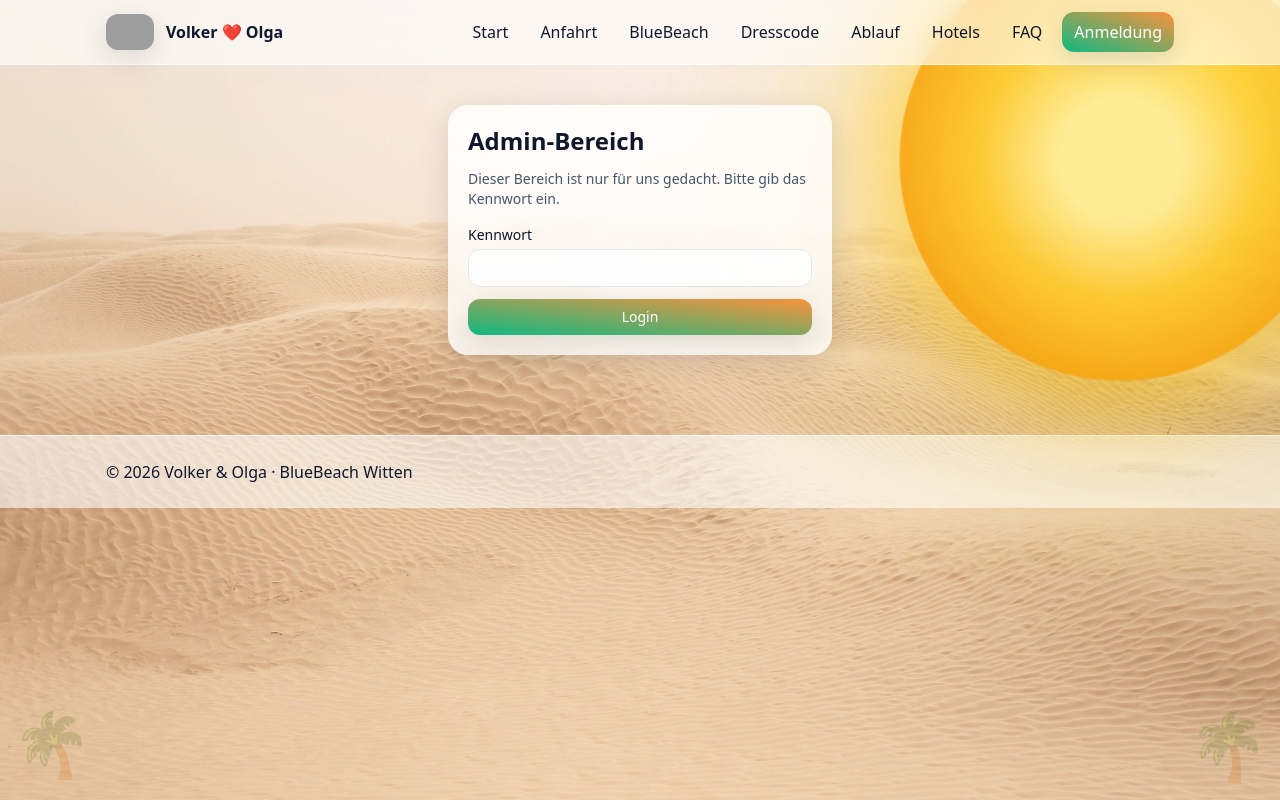
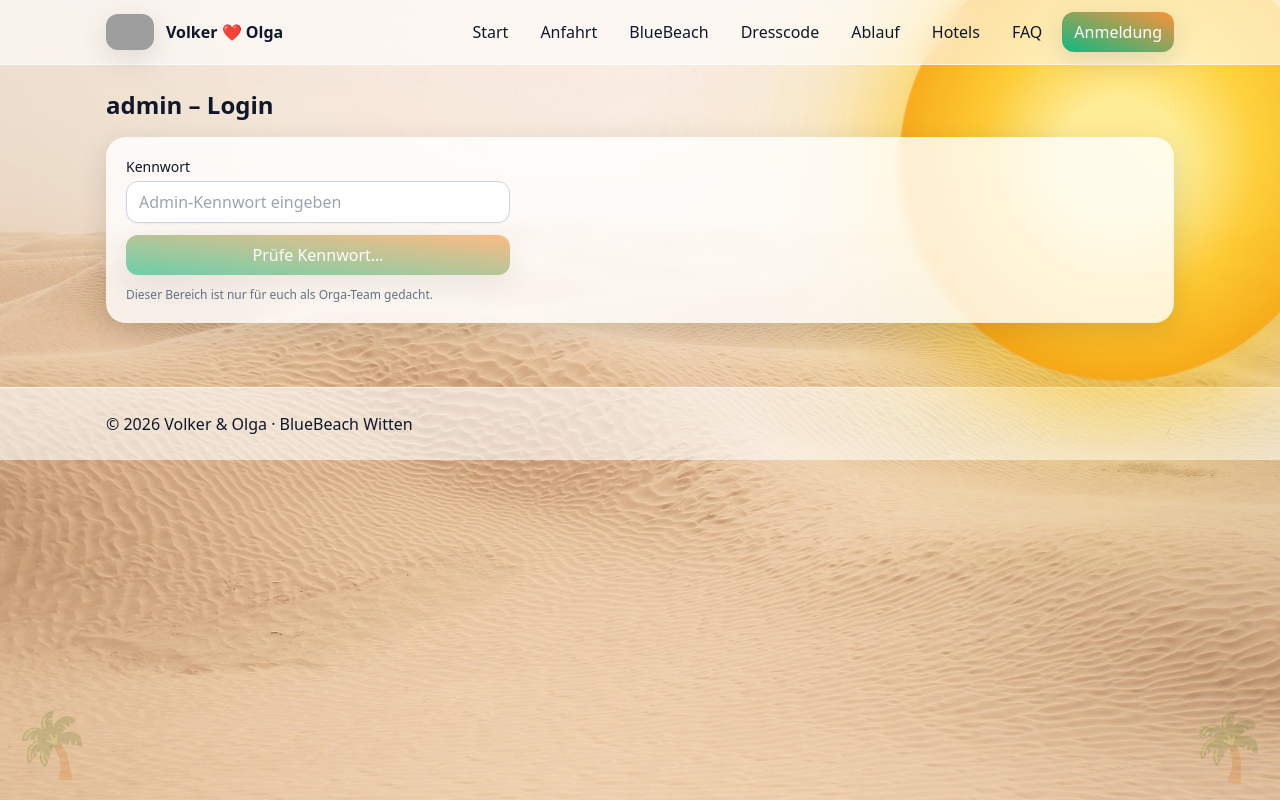
Before and after one commit to CrasherVol/Beach-Hoch-Vol-Ol, a React (Vite) app: page /admin in a window 1280 px wide. Built offline with nearby package versions, Linux system fonts and the light colour scheme; grey boxes are pictures that could not be loaded.

Commit message:
Add filters to admin view and show guest names

```diff
--- a/src/pages/admin.jsx
+++ b/src/pages/admin.jsx
@@ -57,24 +57,25 @@ export default function Admin() {
   });
   const [search, setSearch] = useState("");
 
-  // 🔐 Login-Status & Key
+  // 🔐 Admin-Login-States
   const [passwordInput, setPasswordInput] = useState("");
   const [adminKey, setAdminKey] = useState("");
   const [authenticated, setAuthenticated] = useState(false);
   const [authError, setAuthError] = useState("");
 
-  // Beim Laden schauen, ob im Tab schon eingeloggt
+  // 🧊 Filter-Status: all | onlyYes | onlyNo | withGuests
+  const [filterStatus, setFilterStatus] = useState("all");
+
+  // beim Laden schauen, ob im Tab schon ein admin_key hinterlegt ist
   useEffect(() => {
-    const storedKey = sessionStorage.getItem("admin_key");
-    if (storedKey) {
-      setAdminKey(storedKey);
+    const stored = sessionStorage.getItem("admin_key");
+    if (stored) {
+      setAdminKey(stored);
       setAuthenticated(true);
-    } else {
-      setLoading(false); // sonst „Lade Einträge…“ ohne Login
     }
   }, []);
 
-  // Daten nur laden, wenn eingeloggt + Key vorhanden
+  // Einträge laden – nur wenn eingeloggt
   useEffect(() => {
     if (!authenticated || !adminKey) return;
 
@@ -88,13 +89,6 @@ export default function Admin() {
           },
         });
         if (!res.ok) {
-          if (res.status === 401) {
-            setAuthenticated(false);
-            setAdminKey("");
-            sessionStorage.removeItem("admin_key");
-            setErr("Nicht autorisiert – bitte neu einloggen.");
-            return;
-          }
           throw new Error("Fehler beim Laden");
         }
         const data = await res.json();
@@ -106,6 +100,7 @@ export default function Admin() {
         setLoading(false);
       }
     };
+
     load();
   }, [authenticated, adminKey]);
 
@@ -140,7 +135,7 @@ export default function Admin() {
     const blob = new Blob([csv], { type: "text/csv;charset=utf-8;" });
     const a = document.createElement("a");
     a.href = URL.createObjectURL(blob);
-    a.download = "rsvp-export.csv";
+    a.download = "rsvp-export.csv"; // Excel-kompatibel
     a.click();
     URL.revokeObjectURL(a.href);
   };
@@ -160,6 +155,55 @@ export default function Admin() {
   const sortIndicator = (key) => {
     if (sortConfig.key !== key) return "↕";
     return sortConfig.direction === "asc" ? "▲" : "▼";
+  };
+
+  const handleLogin = async (e) => {
+    e.preventDefault();
+    setAuthError("");
+    if (!passwordInput.trim()) {
+      setAuthError("Bitte Kennwort eingeben.");
+      return;
+    }
+
+    try {
+      setLoading(true);
+      const res = await fetch("/api/rsvp?authCheck=1", {
+        headers: {
+          "x-admin-key": passwordInput.trim(),
+        },
+      });
+
+      if (!res.ok) {
+        throw new Error("Auth failed");
+      }
+
+      const data = await res.json();
+      if (!data || data.ok !== true) {
+        throw new Error("Auth failed");
+      }
+
+      // erfolgreich
+      const key = passwordInput.trim();
+      setAdminKey(key);
+      setAuthenticated(true);
+      sessionStorage.setItem("admin_key", key);
+      setPasswordInput("");
+    } catch (e) {
+      console.error(e);
+      setAuthError("Falsches Kennwort oder keine Berechtigung.");
+      setAuthenticated(false);
+      setAdminKey("");
+      sessionStorage.removeItem("admin_key");
+    } finally {
+      setLoading(false);
+    }
+  };
+
+  const handleLogout = () => {
+    setAuthenticated(false);
+    setAdminKey("");
+    sessionStorage.removeItem("admin_key");
+    setList([]);
   };
 
   const derived = useMemo(() => {
@@ -195,7 +239,8 @@ export default function Admin() {
   const filteredAndSorted = useMemo(() => {
     const normSearch = search.trim().toLowerCase();
 
-    const filtered = list.filter((r) => {
+    // 🔍 Suche
+    const searched = list.filter((r) => {
       if (!normSearch) return true;
       const haystack = [
         r.name,
@@ -207,6 +252,27 @@ export default function Admin() {
         .join(" ")
         .toLowerCase();
       return haystack.includes(normSearch);
+    });
+
+    // 🧊 Filter (Zusage / Absage / mit Gästen)
+    const filteredByStatus = searched.filter((r) => {
+      const persons = Number(r.persons) || 0;
+      const extraCount = Array.isArray(r.extraNames)
+        ? r.extraNames.length
+        : 0;
+      const isCancelled =
+        String(r.status).toLowerCase() === "cancelled" || persons === 0;
+
+      switch (filterStatus) {
+        case "onlyYes":
+          return !isCancelled && persons > 0;
+        case "onlyNo":
+          return isCancelled;
+        case "withGuests":
+          return extraCount > 0;
+        default:
+          return true; // "all"
+      }
     });
 
     const getSortValue = (r, key) => {
@@ -228,7 +294,7 @@ export default function Admin() {
       }
     };
 
-    const sorted = [...filtered].sort((a, b) => {
+    const sorted = [...filteredByStatus].sort((a, b) => {
       const aVal = getSortValue(a, sortConfig.key);
       const bVal = getSortValue(b, sortConfig.key);
       if (aVal < bVal) return sortConfig.direction === "asc" ? -1 : 1;
@@ -237,159 +303,119 @@ export default function Admin() {
     });
 
     return sorted;
-  }, [list, sortConfig, search]);
+  }, [list, sortConfig, search, filterStatus]);
 
   const lastTsDisplay = derived.lastCreated
     ? formatDate(derived.lastCreated)
     : "–";
 
-  const handleLogin = async (e) => {
-    e.preventDefault();
-    setAuthError("");
-    if (!passwordInput.trim()) {
-      setAuthError("Bitte ein Kennwort eingeben.");
-      return;
-    }
-
-    try {
-      setLoading(true);
-      // Test-Request an API – wenn 200 => Passwort korrekt
-      const res = await fetch("/api/rsvp?authCheck=1", {
-        headers: {
-          "x-admin-key": passwordInput.trim(),
-        },
-      });
-
-      if (!res.ok) {
-        if (res.status === 401) {
-          setAuthError("Falsches Kennwort.");
-        } else {
-          setAuthError("Serverfehler beim Login.");
-        }
-        return;
-      }
-
-      // Passwort ist korrekt
-      setAdminKey(passwordInput.trim());
-      setAuthenticated(true);
-      sessionStorage.setItem("admin_key", passwordInput.trim());
-      setAuthError("");
-    } catch (e2) {
-      console.error(e2);
-      setAuthError("Netzwerkfehler beim Login.");
-    } finally {
-      setLoading(false);
-    }
-  };
-
-  // 🔒 Login-Screen, wenn nicht eingeloggt
+  // 🔐 Wenn nicht eingeloggt → Login-Formular anzeigen
   if (!authenticated) {
     return (
-      <div className="page py-10 px-4 sm:px-5 md:px-6">
-        <SEO title="admin login" description="Admin-Login zur RSVP-Übersicht" />
-        <div className="max-w-sm mx-auto">
+      <div className="page py-6">
+        <SEO title="admin login" description="Geschützter Admin-Bereich" />
+        <h2 className="text-2xl font-bold mb-4">admin – Login</h2>
+
         <Card>
-            <h1 className="text-xl sm:text-2xl font-bold mb-3">
-              Admin-Bereich
-            </h1>
-            <p className="text-sm text-slate-600 mb-4">
-              Dieser Bereich ist nur für uns gedacht. Bitte gib das Kennwort ein.
-            </p>
-            <form onSubmit={handleLogin} className="grid gap-3">
-              <label className="grid gap-1 text-sm">
-                Kennwort
+          <form onSubmit={handleLogin} className="grid gap-3 max-w-sm">
+            <label className="grid gap-1">
+              <span className="text-sm font-medium">Kennwort</span>
               <input
                 type="password"
-                  className="border rounded-xl px-3 py-2 bg-white/90"
+                className="px-3 py-2 rounded-xl border border-slate-300 shadow-sm focus:outline-none focus:ring-2 focus:ring-emerald-400"
                 value={passwordInput}
                 onChange={(e) => setPasswordInput(e.target.value)}
-                  autoComplete="current-password"
+                placeholder="Admin-Kennwort eingeben"
               />
             </label>
             {authError && (
-                <p className="text-xs text-red-600 bg-red-50 rounded-lg px-3 py-2">
+              <p className="text-sm text-red-600 bg-red-50 rounded-lg px-3 py-2">
                 {authError}
               </p>
             )}
             <button
               type="submit"
-                className="px-4 py-2 rounded-xl text-white bg-gradient-to-tr from-emerald-500 to-orange-400 shadow-soft hover:scale-[1.02] transition text-sm"
+              disabled={loading}
+              className="px-4 py-2 rounded-xl text-white bg-gradient-to-tr from-emerald-500 to-orange-400 shadow-soft hover:scale-[1.02] transition disabled:opacity-60"
             >
-                Login
+              {loading ? "Prüfe Kennwort…" : "Login"}
             </button>
+            <p className="text-xs text-slate-500">
+              Dieser Bereich ist nur für euch als Orga-Team gedacht.
+            </p>
           </form>
         </Card>
-        </div>
       </div>
     );
   }
 
-  // ✅ ab hier: echte Admin-Ansicht
+  // ✅ Eingeloggt: Admin-Übersicht
   return (
-    <div className="page py-6 sm:py-8 px-4 sm:px-5 md:px-6">
+    <div className="page py-6">
       <SEO title="admin" description="RSVP-Übersicht & Export" />
-
-      <div className="max-w-6xl mx-auto">
-        <h2 className="text-xl sm:text-2xl font-bold mb-4">admin – RSVPs</h2>
+      <div className="flex items-center justify-between gap-3 mb-4 flex-wrap">
+        <h2 className="text-2xl font-bold">admin – RSVPs</h2>
+        <button
+          type="button"
+          onClick={handleLogout}
+          className="text-sm px-3 py-1.5 rounded-full border border-slate-300 text-slate-600 hover:bg-slate-100"
+        >
+          Logout
+        </button>
+      </div>
 
       {/* Statusmeldungen */}
-        {loading && (
-          <p className="text-slate-500 mb-4 text-sm sm:text-base">
-            Lade Einträge…
-          </p>
-        )}
-        {err && (
-          <p className="text-red-600 mb-4 text-sm sm:text-base">{err}</p>
-        )}
+      {loading && <p className="text-slate-500 mb-4">Lade Einträge…</p>}
+      {err && <p className="text-red-600 mb-4">{err}</p>}
 
       {!loading && !err && (
         <>
           {list.length > 0 ? (
             <>
               {/* Dashboard-Kacheln */}
-                <div className="grid gap-3 sm:gap-4 grid-cols-2 md:grid-cols-4 mb-4">
+              <div className="grid gap-4 md:grid-cols-4 mb-4">
                 <Card>
                   <div className="flex flex-col">
-                      <span className="text-[10px] sm:text-xs uppercase tracking-wide text-slate-500 mb-1">
+                    <span className="text-xs uppercase tracking-wide text-slate-500 mb-1">
                       Anmeldungen
                     </span>
-                      <span className="text-xl sm:text-2xl font-semibold">
+                    <span className="text-2xl font-semibold">
                       {derived.totalRsvps}
                     </span>
                   </div>
                 </Card>
                 <Card>
                   <div className="flex flex-col">
-                      <span className="text-[10px] sm:text-xs uppercase tracking-wide text-slate-500 mb-1">
+                    <span className="text-xs uppercase tracking-wide text-slate-500 mb-1">
                       Teilnehmerzahl
                     </span>
-                      <span className="text-xl sm:text-2xl font-semibold">
+                    <span className="text-2xl font-semibold">
                       {derived.totalPersons}
                     </span>
-                      <span className="text-[10px] sm:text-xs text-slate-400 mt-1">
+                    <span className="text-xs text-slate-400 mt-1">
                       (Basis + eingetragene Personen)
                     </span>
                   </div>
                 </Card>
                 <Card>
                   <div className="flex flex-col">
-                      <span className="text-[10px] sm:text-xs uppercase tracking-wide text-slate-500 mb-1">
+                    <span className="text-xs uppercase tracking-wide text-slate-500 mb-1">
                       Mitgäste gesamt
                     </span>
-                      <span className="text-xl sm:text-2xl font-semibold">
+                    <span className="text-2xl font-semibold">
                       {derived.totalExtra}
                     </span>
                   </div>
                 </Card>
                 <Card>
                   <div className="flex flex-col">
-                      <span className="text-[10px] sm:text-xs uppercase tracking-wide text-slate-500 mb-1">
+                    <span className="text-xs uppercase tracking-wide text-slate-500 mb-1">
                       Absagen
                     </span>
-                      <span className="text-xl sm:text-2xl font-semibold">
+                    <span className="text-2xl font-semibold">
                       {derived.cancellations}
                     </span>
-                      <span className="text-[10px] sm:text-xs text-slate-400 mt-1">
+                    <span className="text-xs text-slate-400 mt-1">
                       (persons = 0 oder status = &quot;cancelled&quot;)
                     </span>
                   </div>
@@ -397,21 +423,71 @@ export default function Admin() {
               </div>
 
               {/* Toolbar */}
-                <div className="mb-4 flex flex-col sm:flex-row flex-wrap items-start sm:items-center gap-3 justify-between">
-                  <div className="flex flex-col text-xs sm:text-sm text-slate-500">
+              <div className="mb-4 flex flex-wrap items-center gap-3 justify-between">
+                <div className="flex flex-col text-sm text-slate-500">
                   <span>Letzte Anmeldung: {lastTsDisplay}</span>
                   <span>Gesamt: {derived.totalRsvps} Einträge</span>
                 </div>
-                  <div className="flex flex-col sm:flex-row gap-2 items-stretch sm:items-center w-full sm:w-auto">
+
+                <div className="flex flex-wrap gap-2 items-center">
+                  {/* Filter-Buttons */}
+                  <div className="flex flex-wrap gap-1">
+                    <button
+                      type="button"
+                      onClick={() => setFilterStatus("all")}
+                      className={`px-3 py-1.5 rounded-full text-xs border ${
+                        filterStatus === "all"
+                          ? "bg-emerald-500 text-white border-emerald-500"
+                          : "bg-white text-slate-700 border-slate-200"
+                      }`}
+                    >
+                      Alle
+                    </button>
+                    <button
+                      type="button"
+                      onClick={() => setFilterStatus("onlyYes")}
+                      className={`px-3 py-1.5 rounded-full text-xs border ${
+                        filterStatus === "onlyYes"
+                          ? "bg-emerald-500 text-white border-emerald-500"
+                          : "bg-white text-slate-700 border-slate-200"
+                      }`}
+                    >
+                      Nur Zusagen
+                    </button>
+                    <button
+                      type="button"
+                      onClick={() => setFilterStatus("onlyNo")}
+                      className={`px-3 py-1.5 rounded-full text-xs border ${
+                        filterStatus === "onlyNo"
+                          ? "bg-emerald-500 text-white border-emerald-500"
+                          : "bg-white text-slate-700 border-slate-200"
+                      }`}
+                    >
+                      Nur Absagen
+                    </button>
+                    <button
+                      type="button"
+                      onClick={() => setFilterStatus("withGuests")}
+                      className={`px-3 py-1.5 rounded-full text-xs border ${
+                        filterStatus === "withGuests"
+                          ? "bg-emerald-500 text-white border-emerald-500"
+                          : "bg-white text-slate-700 border-slate-200"
+                      }`}
+                    >
+                      Mit Mitgästen
+                    </button>
+                  </div>
+
+                  {/* Suche + Export */}
                   <input
                     type="text"
                     placeholder="Suche nach Name, E-Mail, Nachricht…"
-                      className="px-3 py-2 rounded-xl border border-slate-200 text-sm shadow-sm focus:outline-none focus:ring-2 focus:ring-emerald-400 bg-white/80 w-full sm:w-72"
+                    className="px-3 py-2 rounded-xl border border-slate-200 text-sm shadow-sm focus:outline-none focus:ring-2 focus:ring-emerald-400 bg-white/80 min-w-[220px]"
                     value={search}
                     onChange={(e) => setSearch(e.target.value)}
                   />
                   <button
-                      className="btn primary text-sm whitespace-nowrap"
+                    className="btn primary"
                     onClick={handleDownload}
                     disabled={!list.length}
                   >
@@ -423,7 +499,7 @@ export default function Admin() {
               {/* Tabelle */}
               <Card>
                 <div className="overflow-x-auto">
-                    <table className="min-w-full text-xs sm:text-sm border-collapse">
+                  <table className="min-w-full text-sm border-collapse">
                     <thead>
                       <tr className="bg-slate-50 text-left">
                         <th className="p-2 border-b">
@@ -433,7 +509,7 @@ export default function Admin() {
                             onClick={() => handleSort("name")}
                           >
                             Name{" "}
-                              <span className="text-[10px]">
+                            <span className="text-xs">
                               {sortIndicator("name")}
                             </span>
                           </button>
@@ -445,7 +521,7 @@ export default function Admin() {
                             onClick={() => handleSort("email")}
                           >
                             E-Mail{" "}
-                              <span className="text-[10px]">
+                            <span className="text-xs">
                               {sortIndicator("email")}
                             </span>
                           </button>
@@ -457,7 +533,7 @@ export default function Admin() {
                             onClick={() => handleSort("persons")}
                           >
                             Personen{" "}
-                              <span className="text-[10px]">
+                            <span className="text-xs">
                               {sortIndicator("persons")}
                             </span>
                           </button>
@@ -469,11 +545,12 @@ export default function Admin() {
                             onClick={() => handleSort("extra")}
                           >
                             Mitgäste{" "}
-                              <span className="text-[10px]">
+                            <span className="text-xs">
                               {sortIndicator("extra")}
                             </span>
                           </button>
                         </th>
+                        <th className="p-2 border-b">Mitgast-Namen</th>
                         <th className="p-2 border-b">Trinker/Fahrer</th>
                         <th className="p-2 border-b">Nachricht</th>
                         <th className="p-2 border-b">
@@ -483,7 +560,7 @@ export default function Admin() {
                             onClick={() => handleSort("created")}
                           >
                             Erstellt{" "}
-                              <span className="text-[10px]">
+                            <span className="text-xs">
                               {sortIndicator("created")}
                             </span>
                           </button>
@@ -495,7 +572,7 @@ export default function Admin() {
                             onClick={() => handleSort("updated")}
                           >
                             Geändert{" "}
-                              <span className="text-[10px]">
+                            <span className="text-xs">
                               {sortIndicator("updated")}
                             </span>
                           </button>
@@ -517,11 +594,9 @@ export default function Admin() {
                             className="border-b last:border-b-0 hover:bg-slate-50/70"
                           >
                             <td className="p-2 align-top">
-                                <div className="font-medium break-words">
-                                  {r.name}
-                                </div>
+                              <div className="font-medium">{r.name}</div>
                               {r.changed && (
-                                  <div className="text-[10px] text-amber-600">
+                                <div className="text-xs text-amber-600">
                                   geändert (Version {r.version || 1})
                                 </div>
                               )}
@@ -540,6 +615,22 @@ export default function Admin() {
                             <td className="p-2 align-top text-right">
                               {extra.length || 0}
                             </td>
+                            <td className="p-2 align-top text-xs md:text-sm">
+                              {extra.length ? (
+                                <div className="space-y-0.5">
+                                  {extra.map((name, idx) => (
+                                    <div key={idx}>
+                                      <span className="font-semibold">
+                                        {idx + 2}:
+                                      </span>{" "}
+                                      {name}
+                                    </div>
+                                  ))}
+                                </div>
+                              ) : (
+                                "–"
+                              )}
+                            </td>
                             <td className="p-2 align-top">
                               {r.allergies ? r.allergies : "–"}
                             </td>
@@ -552,15 +643,15 @@ export default function Admin() {
                                 "–"
                               )}
                             </td>
-                              <td className="p-2 align-top whitespace-nowrap">
+                            <td className="p-2 align-top">
                               {formatDate(created)}
                             </td>
-                              <td className="p-2 align-top whitespace-nowrap">
+                            <td className="p-2 align-top">
                               {updated ? formatDate(updated) : "–"}
                             </td>
                             <td className="p-2 align-top text-center">
                               <button
-                                  className="text-[11px] px-2 py-1 rounded-full border border-red-300 text-red-600 hover:bg-red-50"
+                                className="text-xs px-2 py-1 rounded-full border border-red-300 text-red-600 hover:bg-red-50"
                                 onClick={() => handleDelete(r.email)}
                               >
                                 Löschen
@@ -573,10 +664,10 @@ export default function Admin() {
                       {filteredAndSorted.length === 0 && (
                         <tr>
                           <td
-                              colSpan={9}
-                              className="p-4 text-center text-slate-500 text-sm"
+                            colSpan={10}
+                            className="p-4 text-center text-slate-500"
                           >
-                              Keine Einträge für die aktuelle Suche.
+                            Keine Einträge für die aktuelle Suche / Filter.
                           </td>
                         </tr>
                       )}
@@ -587,7 +678,7 @@ export default function Admin() {
             </>
           ) : (
             <Card>
-                <p className="text-slate-600 text-sm sm:text-base">
+              <p className="text-slate-600">
                 Noch keine Zusagen eingegangen.
               </p>
             </Card>
@@ -595,6 +686,5 @@ export default function Admin() {
         </>
       )}
     </div>
-    </div>
   );
 }
```
Lines whose indentation alone changed are shown as unchanged.
